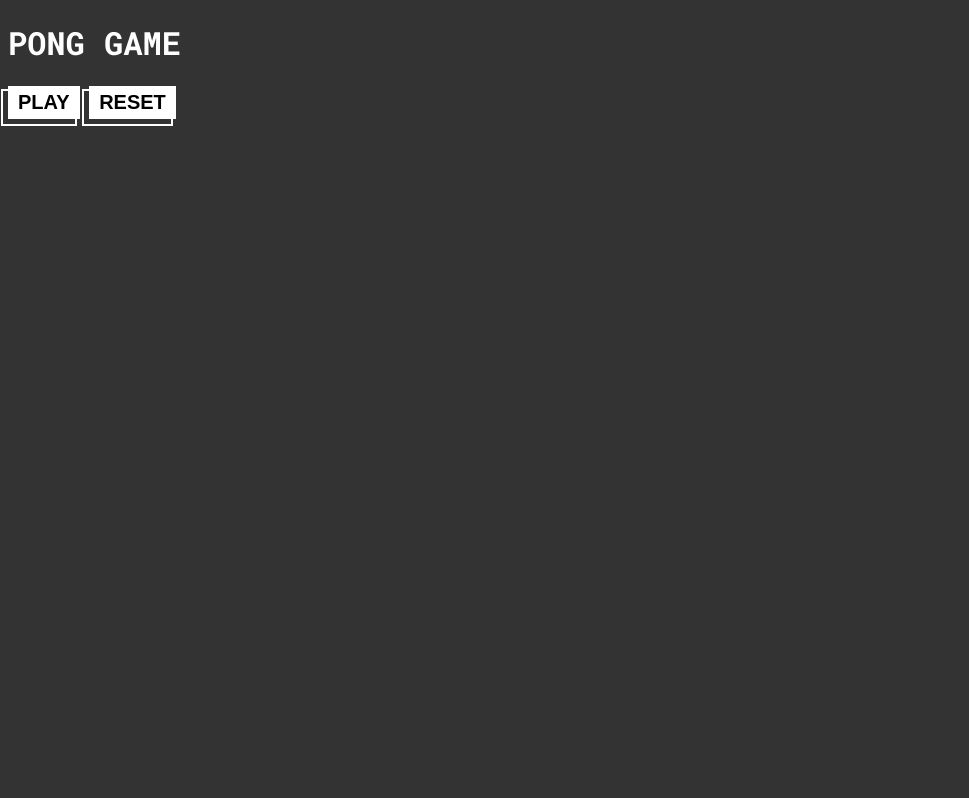
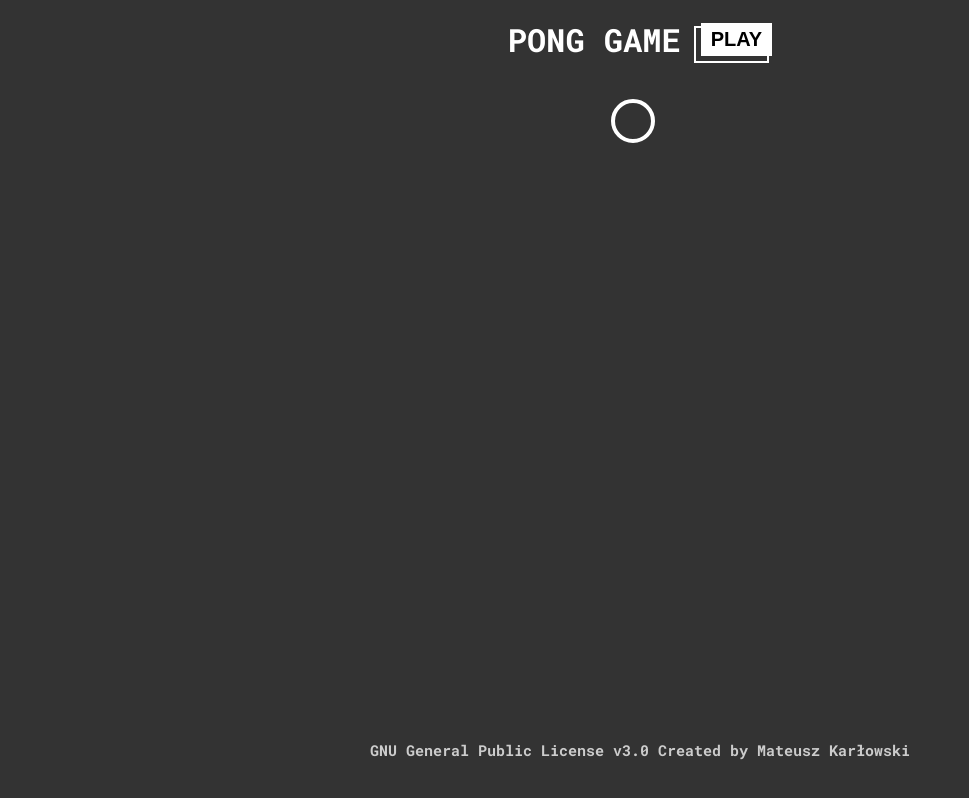
Before and after one commit to mati2251/pong-game, a plain HTML site: page index.html in a window 1280 px wide. Both pictures are taken after a click on the button "PLAY". Shown: the whole page, without its empty margins (0-969 px from the left). Drawn offline with Linux system fonts and the light colour scheme.

Commit message:
Add Ball and add footer

```diff
--- a/index.html
+++ b/index.html
@@ -8,10 +8,13 @@
 <body>
 <header>
     <h1>PONG GAME</h1>
-    <button>Play</button>
-    <button>Reset</button>
+    <button id="start">Play</button>
 </header>
 <canvas id="canvas"></canvas>
+<footer>
+    <h3>GNU General Public License v3.0 Created by Mateusz Karłowski</h3>
+</footer>
 <script src="src/scripts/main.js"></script>
+<script src="src/scripts/Scene.js"></script>
 </body>
 </html>
--- a/src/scripts/main.js
+++ b/src/scripts/main.js
@@ -1,10 +1,40 @@
 const canvas = document.getElementById('canvas');
 const ctx = canvas.getContext('2d');
 
-console.log(canvas)
+class Ball {
+	constructor(x,y) {
+		this.x=x;
+		this.y=y;
+		this.drawBall();
+	}
+
+	setPosition(x,y){
+		this.x=x;
+		this.y=y;
+	}
+
+	drawBall(){
+		ctx.closePath();
+		ctx.beginPath();
+		ctx.arc(this.x, this.y, 20, 0, 2*Math.PI)
+		ctx.strokeStyle = "#FFFFFF"
+		ctx.lineWidth = 4;
+		ctx.stroke()
+	}
+
+}
+
 const setCanvasDimension = () => {
 	canvas.width = window.innerWidth-30;
-	canvas.height = window.innerHeight-60;
+	canvas.height = window.innerHeight-150;
 };
 
 setCanvasDimension()
+
+document.getElementById("start").onclick = (() => {
+	const ball = new Ball(canvas.width/2, 50)
+})
+
+window.addEventListener("resize", () => {
+	setCanvasDimension()
+})
--- a/src/styles/style.css
+++ b/src/styles/style.css
@@ -14,6 +14,7 @@ button{
     border: unset;
     border-radius: unset;
     color: #000000;
+    margin:10px;
     font-weight: bold;
     text-transform: uppercase;
     padding: 5px 10px 5px 10px;
@@ -38,4 +39,22 @@ button:active::after{
 
 h1{
     color: white;
+    margin: 10px;
 }
+
+header{
+    display: flex;
+    flex-direction: row;
+    justify-content: center;
+    align-items: center;
+}
+
+h3{
+    font-size: 15px;
+    color: #cccccc;
+}
+
+footer{
+    display: flex;
+    justify-content: center;
+}
```
Also changed, not shown: src/scripts/Scene.js (added).
